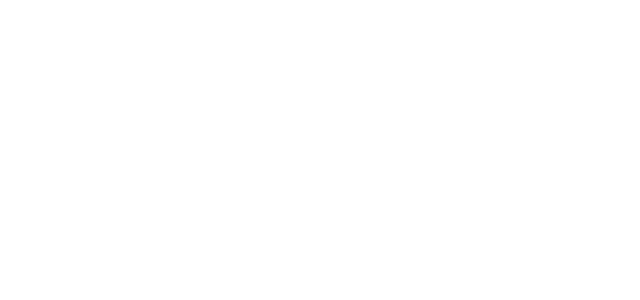
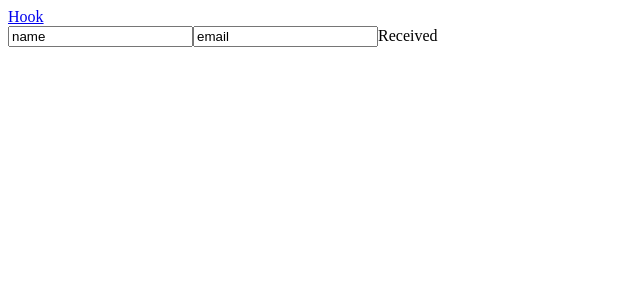
Before and after one commit to karellen-kim/training-react, a React (Create React App) app: page /hook in a window 1280 px wide. Shown: the top 300 px of the page, without its empty margins (0-640 px from the left). Built offline with nearby package versions, Linux system fonts and the light colour scheme.

Commit message:
add react hook

```diff
--- a/package.json
+++ b/package.json
@@ -7,7 +7,6 @@
     "@types/react": "^16.7.13",
     "@types/react-dom": "^16.0.11",
     "axios": "^0.18.0",
-    "express": "^4.16.4",
     "react": "^16.7.0-alpha",
     "react-dom": "^16.7.0-alpha",
     "react-router-dom": "^4.3.1",
@@ -30,6 +29,7 @@
   ],
   "devDependencies": {
     "awesome-typescript-loader": "^5.2.1",
+    "case-sensitive-paths-webpack-plugin": "^2.1.2",
     "source-map-loader": "^0.2.4",
     "typescript": "^3.2.2"
   }
--- a/src/components/App.tsx
+++ b/src/components/App.tsx
@@ -1,10 +1,15 @@
 import React from 'react';
-import { BrowserRouter as Router, Route, Link } from "react-router-dom";
-import Hello from "./Hello";
-import hookExample from "./hook/hookExample";
+import { BrowserRouter as Router, Route, Link } from 'react-router-dom';
+import HookBasic from "./hook/HookBasic";
 
 export const App = () => (
-  <div>
-    <hookExample />
-  </div>
+  <Router>
+    <>
+      <div>
+        <Link to="/hook">Hook</Link>
+      </div>
+      <Route path="/" exact component={() => <div></div>}/>
+      <Route path="/hook" component={HookBasic}/>
+    </>
+  </Router>
 );
--- /dev/null
+++ b/src/components/hook/HookBasic.tsx
@@ -0,0 +1,14 @@
+import useFormInput from "./useFormInput"
+import {getItem} from "./getItem"
+
+export default function HookBasic() {
+  const name = useFormInput("name");
+  const email = useFormInput("email");
+  const [item, isLoading] = getItem(1);
+
+  return <>
+    <input {...name} />
+    <input {...email} />
+    { isLoading ? "Loading..."  : item }
+  </>
+}
--- /dev/null
+++ b/src/components/hook/getItem.ts
@@ -0,0 +1,20 @@
+import {useEffect, useState} from "react";
+
+export function getItem(id: number) {
+  const [item, setItem] = useState(null);
+
+  const getItem = () => {
+    new Promise((resolve, reject) => {
+      setTimeout(() => {
+        resolve("Received");
+      }, 1000) })
+      .then((response) => {
+        setItem(response)
+      });
+  };
+
+  useEffect(getItem);
+
+  const isLoading = (item == null);
+  return [item, isLoading];
+}
--- a/tsconfig.json
+++ b/tsconfig.json
@@ -11,11 +11,13 @@
     "esModuleInterop": true,
     "allowSyntheticDefaultImports": true,
     "strict": true,
+    "strictNullChecks": false,
     "forceConsistentCasingInFileNames": true,
     "moduleResolution": "node",
     "resolveJsonModule": true,
     "isolatedModules": true,
-    "noEmit": true
+    "noEmit": true,
+    "lib": [ "es2015", "es5", "es6", "dom" ]
   },
   "include": [
     "./src/*"
```
Also changed, not shown: src/components/hook/ItemProvider.ts (deleted, +0 -12 lines), src/components/hook/hookExample.tsx (deleted, +0 -13 lines), src/server.ts (deleted, +0 -15 lines), 2 other files (tests, documents, lock files or other folders).
